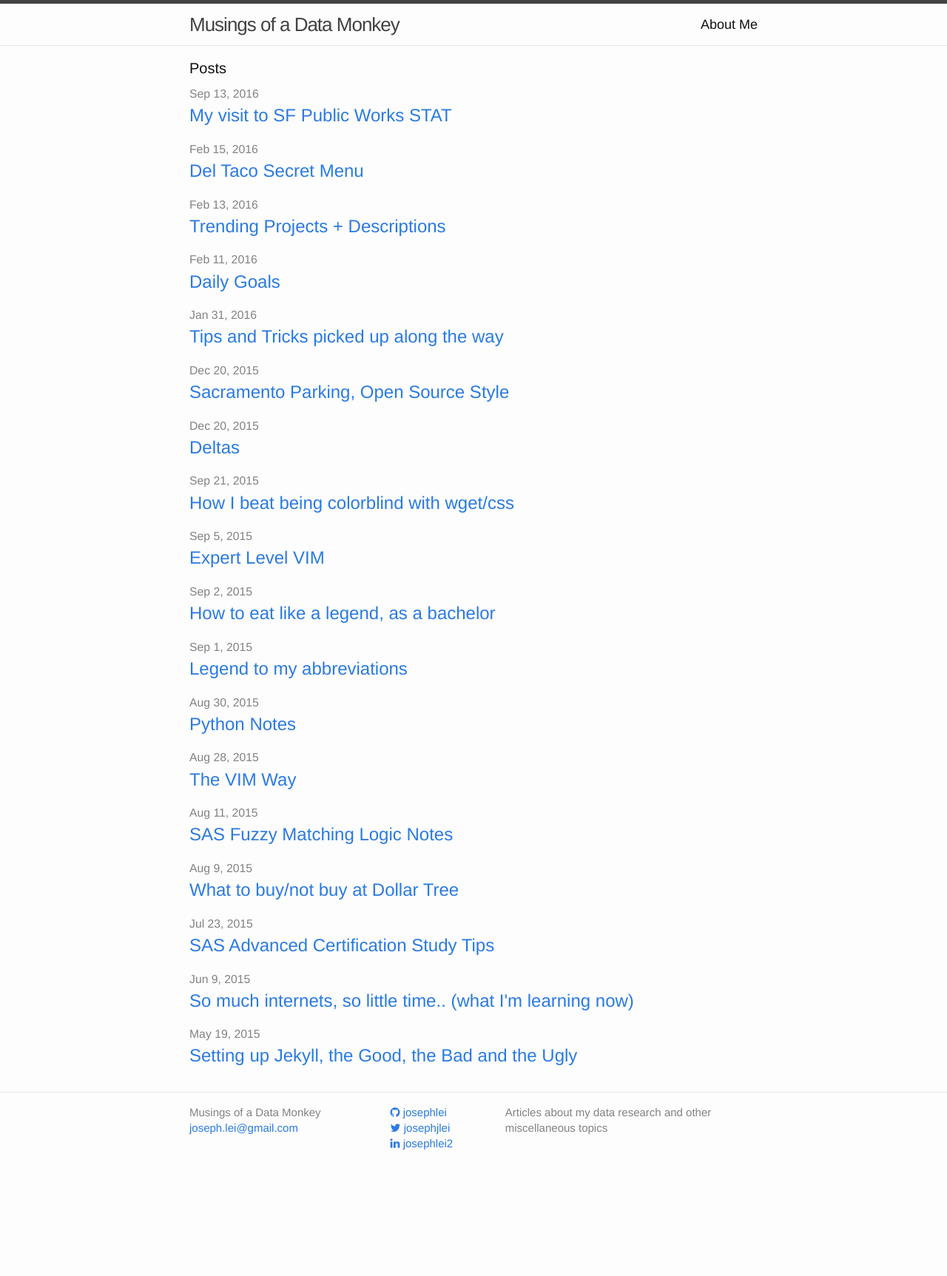
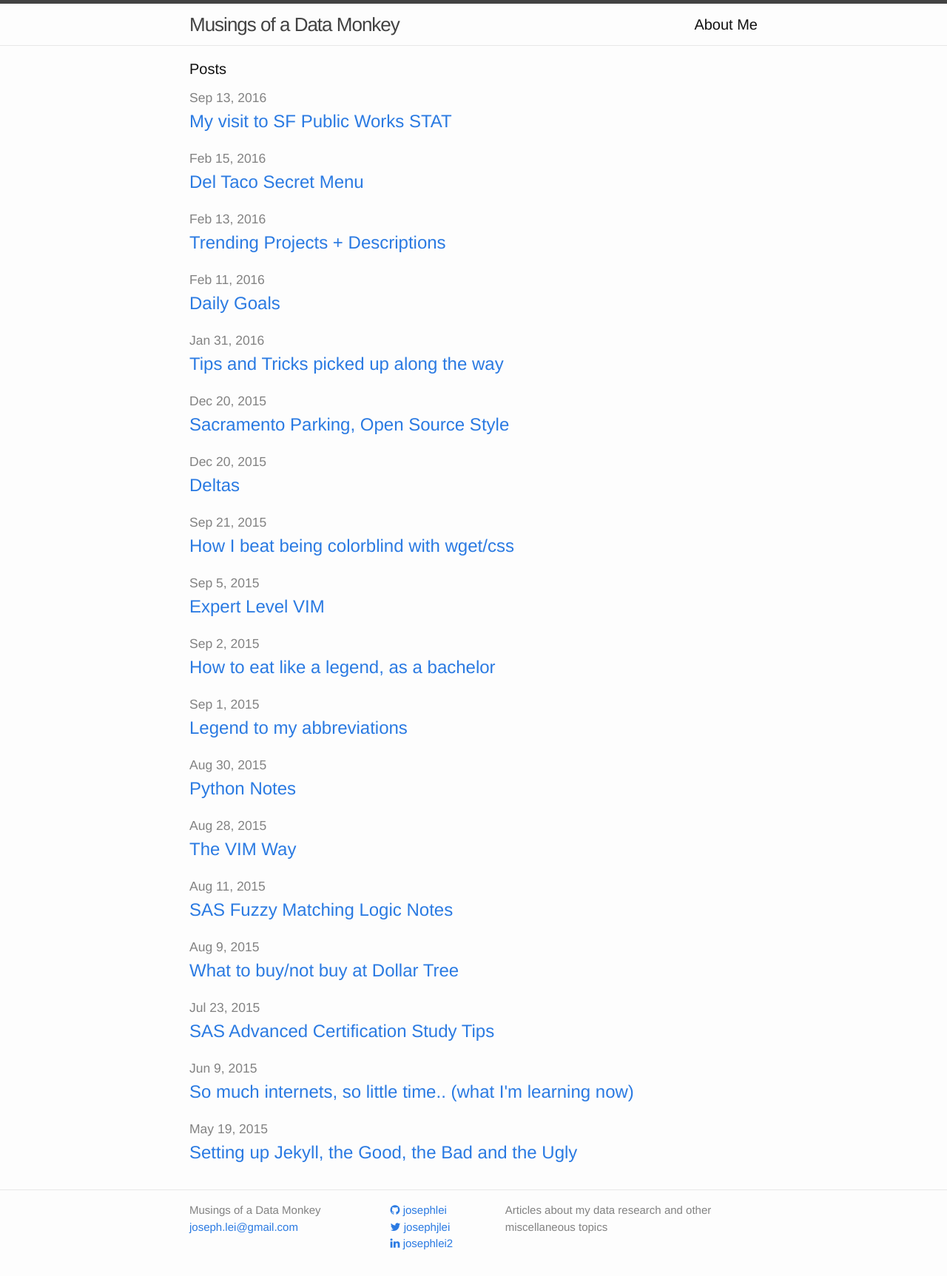
Before and after one commit to josephlei/jjl-website, a Jekyll site: the page built from index.html, in a window 1280 px wide. Shown: the whole page at 74% size. Built offline with Jekyll 4.4.1, drawn with Linux system fonts in a browser that asks for light colours; nearby versions of some CDN libraries; before the commit the page ends 1588 px from its top, so only the background shows below that.

Commit message:
direct shell update

```diff
--- a/css/main.scss
+++ b/css/main.scss
@@ -5,9 +5,9 @@
 
 // Our variables
 $base-font-family: Helvetica, Arial, sans-serif;
-$base-font-size:   18px;
+$base-font-size:   20px;
 $small-font-size:  $base-font-size * 0.875;
-$base-line-height: 1.4;
+$base-line-height: 1.5;
 
 $spacing-unit:     16px;
 
```
